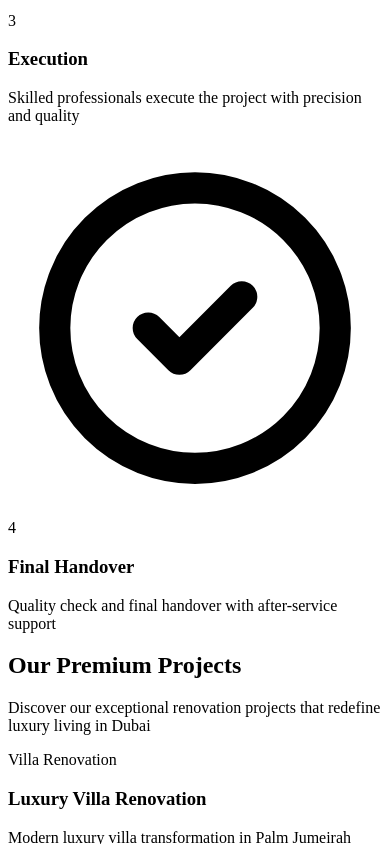
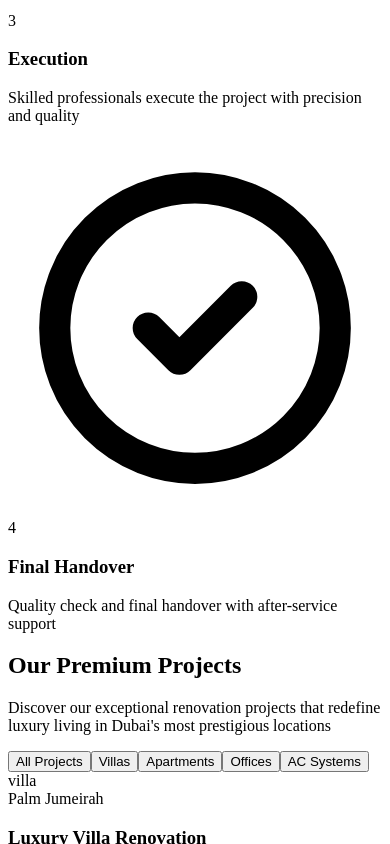
Before and after one commit to alpamayo73/main, a Next.js app: page / in a window 390 px wide. Shown: the part 11156-12000 px from the top of the page. Built offline with nearby package versions, Linux system fonts and the light colour scheme.

Commit message:
Update PortfolioShowcase.js

```diff
--- a/src/components/home/PortfolioShowcase.js
+++ b/src/components/home/PortfolioShowcase.js
@@ -1,71 +1,161 @@
 // src/components/home/PortfolioShowcase.js
 import Image from 'next/image'
+import { useState } from 'react'
 
 export default function PortfolioShowcase() {
+  const [activeFilter, setActiveFilter] = useState('all')
+
   const projects = [
     {
       id: 1,
       title: "Luxury Villa Renovation",
-      category: "Villa Renovation",
+      category: "villa",
+      location: "Palm Jumeirah",
       image: "https://images.unsplash.com/photo-1613977257363-707ba9348227?ixlib=rb-4.0.3&auto=format&fit=crop&w=1000&q=80",
-      description: "Modern luxury villa transformation in Palm Jumeirah"
+      description: "Complete modern transformation with smart home integration"
     },
     {
       id: 2,
       title: "Executive Office Space",
-      category: "Office Renovation",
+      category: "office",
+      location: "DIFC",
       image: "https://images.unsplash.com/photo-1497366754035-f200968a6e72?ixlib=rb-4.0.3&auto=format&fit=crop&w=1000&q=80",
-      description: "Corporate office redesign for tech company"
+      description: "Corporate office redesign for international tech company"
     },
     {
       id: 3,
       title: "Penthouse Apartment",
-      category: "Apartment Renovation",
+      category: "apartment",
+      location: "Downtown Dubai",
       image: "https://images.unsplash.com/photo-1545324418-cc1a3fa10c00?ixlib=rb-4.0.3&auto=format&fit=crop&w=1000&q=80",
-      description: "Luxury penthouse renovation with premium finishes"
+      description: "Luxury penthouse renovation with premium Italian finishes"
+    },
+    {
+      id: 4,
+      title: "VRF AC System Installation",
+      category: "ac",
+      location: "Jumeirah",
+      image: "https://images.unsplash.com/photo-1558618047-3c8c76ca7d13?ixlib=rb-4.0.3&auto=format&fit=crop&w=1000&q=80",
+      description: "Advanced VRF system for luxury residence"
+    },
+    {
+      id: 5,
+      title: "Modern Apartment Makeover",
+      category: "apartment",
+      location: "Marina",
+      image: "https://images.unsplash.com/photo-1586023492125-27b2c045efd7?ixlib=rb-4.0.3&auto=format&fit=crop&w=1000&q=80",
+      description: "Contemporary apartment renovation with space optimization"
+    },
+    {
+      id: 6,
+      title: "Commercial Office Renovation",
+      category: "office",
+      location: "Business Bay",
+      image: "https://images.unsplash.com/photo-1564069114553-7215e1ff1890?ixlib=rb-4.0.3&auto=format&fit=crop&w=1000&q=80",
+      description: "Complete office space transformation"
     }
   ]
 
+  const filteredProjects = activeFilter === 'all'
+    ? projects
+    : projects.filter(project => project.category === activeFilter)
+
   return (
-    <section className="py-20 bg-white">
-      <div className="container mx-auto px-4">
-        <div className="text-center mb-16">
-          <h2 className="text-4xl font-bold text-primary mb-4">Our Premium Projects</h2>
-          <p className="text-xl text-gray-600 max-w-2xl mx-auto">
-            Discover our exceptional renovation projects that redefine luxury living in Dubai
+    <section className="py-16 lg:py-24 bg-white">
+      <div className="container mx-auto px-4 sm:px-6 lg:px-8">
+        <div className="text-center mb-12 lg:mb-20">
+          <h2 className="text-3xl sm:text-4xl lg:text-5xl font-bold text-primary mb-4">
+            Our Premium Projects
+          </h2>
+          <p className="text-lg sm:text-xl text-gray-600 max-w-3xl mx-auto leading-relaxed">
+            Discover our exceptional renovation projects that redefine luxury living in Dubai's most prestigious locations
           </p>
         </div>
 
-        <div className="grid grid-cols-1 md:grid-cols-3 gap-8">
-          {projects.map((project) => (
-            <div key={project.id} className="group relative overflow-hidden rounded-lg shadow-lg hover:shadow-2xl transition-all duration-500">
+        {/* Filter Buttons */}
+        <div className="flex flex-wrap justify-center gap-3 mb-12">
+          {['all', 'villa', 'apartment', 'office', 'ac'].map((filter) => (
+            <button
+              key={filter}
+              onClick={() => setActiveFilter(filter)}
+              className={`px-6 py-3 rounded-full text-sm font-semibold transition-all duration-300 transform hover:scale-105 ${
+                activeFilter === filter
+                  ? 'bg-secondary text-white shadow-lg'
+                  : 'bg-gray-100 text-gray-700 hover:bg-gray-200'
+              }`}
+            >
+              {filter === 'all' ? 'All Projects' :
+               filter === 'villa' ? 'Villas' :
+               filter === 'apartment' ? 'Apartments' :
+               filter === 'office' ? 'Offices' : 'AC Systems'}
+            </button>
+          ))}
+        </div>
+
+        {/* Projects Grid */}
+        <div className="grid grid-cols-1 md:grid-cols-2 lg:grid-cols-3 gap-6 lg:gap-8">
+          {filteredProjects.map((project) => (
+            <div
+              key={project.id}
+              className="group relative bg-white rounded-2xl overflow-hidden shadow-lg hover:shadow-2xl transition-all duration-500 transform hover:-translate-y-2"
+            >
               <div className="aspect-[4/3] relative overflow-hidden">
                 <Image
                   src={project.image}
                   alt={project.title}
                   fill
-                  className="object-cover group-hover:scale-110 transition-transform duration-500"
+                  className="object-cover group-hover:scale-110 transition-transform duration-700"
                 />
-                <div className="absolute inset-0 bg-black bg-opacity-0 group-hover:bg-opacity-30 transition-all duration-300" />
+                <div className="absolute inset-0 bg-gradient-to-t from-black/60 via-transparent to-transparent opacity-0 group-hover:opacity-100 transition-opacity duration-500" />
+
+                {/* Category Badge */}
+                <div className="absolute top-4 left-4">
+                  <span className="bg-secondary text-white px-3 py-1 rounded-full text-xs font-semibold uppercase tracking-wide">
+                    {project.category}
+                  </span>
+                </div>
               </div>
 
-              <div className="absolute bottom-0 left-0 right-0 p-6 bg-gradient-to-t from-black to-transparent text-white transform translate-y-2 group-hover:translate-y-0 transition-transform duration-300">
-                <span className="text-secondary text-sm font-semibold">{project.category}</span>
-                <h3 className="text-xl font-bold mt-1">{project.title}</h3>
-                <p className="text-gray-300 text-sm mt-2 opacity-0 group-hover:opacity-100 transition-opacity duration-300">
+              {/* Content */}
+              <div className="p-6 lg:p-8">
+                <div className="mb-3">
+                  <span className="text-secondary text-sm font-semibold uppercase tracking-wide">
+                    {project.location}
+                  </span>
+                </div>
+                <h3 className="text-xl lg:text-2xl font-bold text-primary mb-3 line-clamp-2">
+                  {project.title}
+                </h3>
+                <p className="text-gray-600 leading-relaxed mb-4 line-clamp-2">
                   {project.description}
                 </p>
+                <button className="text-secondary font-semibold hover:text-primary transition-colors duration-300 flex items-center group">
+                  View Project
+                  <svg className="w-4 h-4 ml-2 transform group-hover:translate-x-1 transition-transform duration-300" fill="none" stroke="currentColor" viewBox="0 0 24 24">
+                    <path strokeLinecap="round" strokeLinejoin="round" strokeWidth={2} d="M14 5l7 7m0 0l-7 7m7-7H3" />
+                  </svg>
+                </button>
               </div>
             </div>
           ))}
         </div>
 
-        <div className="text-center mt-12">
-          <button className="bg-secondary text-white px-8 py-3 rounded-lg hover:bg-primary transition-colors duration-300 font-semibold">
+        {/* CTA */}
+        <div className="text-center mt-12 lg:mt-16">
+          <button className="bg-gradient-to-r from-secondary to-primary text-white px-8 py-4 rounded-xl hover:shadow-xl transition-all duration-300 transform hover:scale-105 font-semibold text-lg">
             View All Projects
           </button>
         </div>
       </div>
+
+      <style jsx>{`
+        .line-clamp-2 {
+          display: -webkit-box;
+          -webkit-line-clamp: 2;
+          -webkit-box-orient: vertical;
+          overflow: hidden;
+        }
+      `}</style>
     </section>
   )
 }
```
